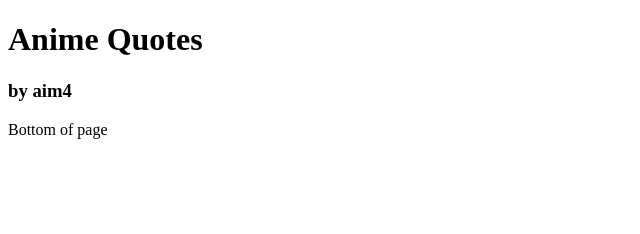
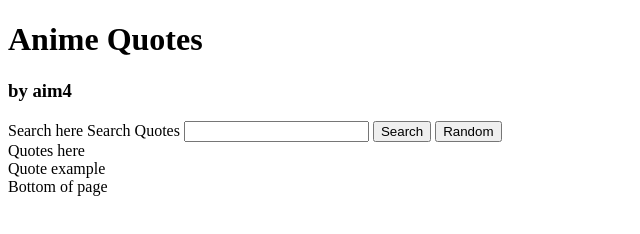
Before and after one commit to tophublock/anime-quote-app, a website: page index.html in a window 1280 px wide. Shown: the whole page, without its empty margins (0-640 px from the left). Drawn offline with Linux system fonts and the light colour scheme.

Commit message:
Add more elements to main page for basic layout

```diff
--- a/index.html
+++ b/index.html
@@ -10,14 +10,24 @@
         <h1>Anime Quotes</h1>
         <h3>by aim4</h3>
     </header>
-
+    <!-- End of header -->
     <main>
-        <!-- TODO: insert search functionality here -->
-        <!-- TODO: insert anime quotes here -->
+        <div class="search-container">Search here
+            <label for="search-text">Search Quotes</label>
+            <input type="text" name="search-text">
+            <button>Search</button>
+            <button>Random</button>
+        </div>
+        <!-- End of search container -->
+        <div class="quotes-container">Quotes here
+            <div class="quote-card">Quote example</div>
+        </div>
+        <!-- End of quotes container -->
     </main>
-
+    <!-- End of main -->
     <footer>
         Bottom of page
     </footer>
+    <!-- End of footer -->
 </body>
 </html>
```
